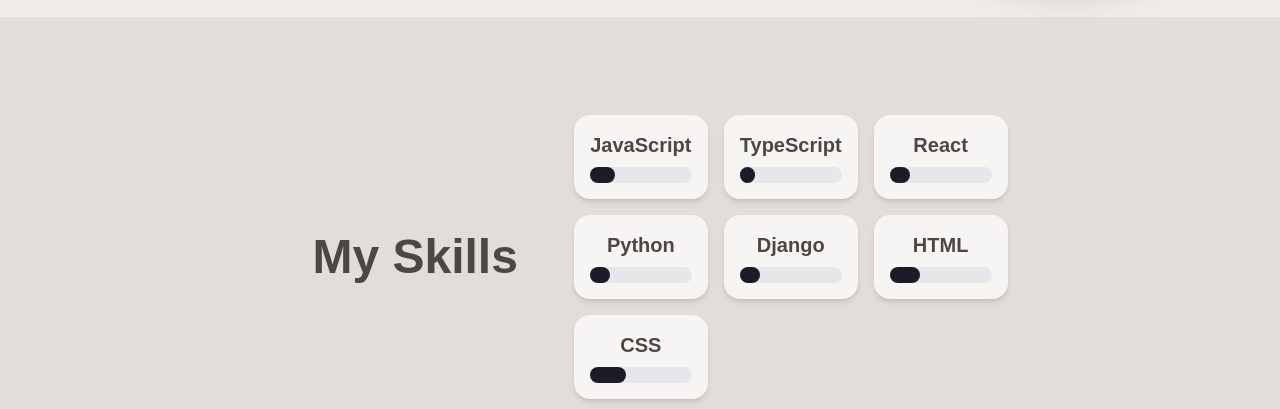
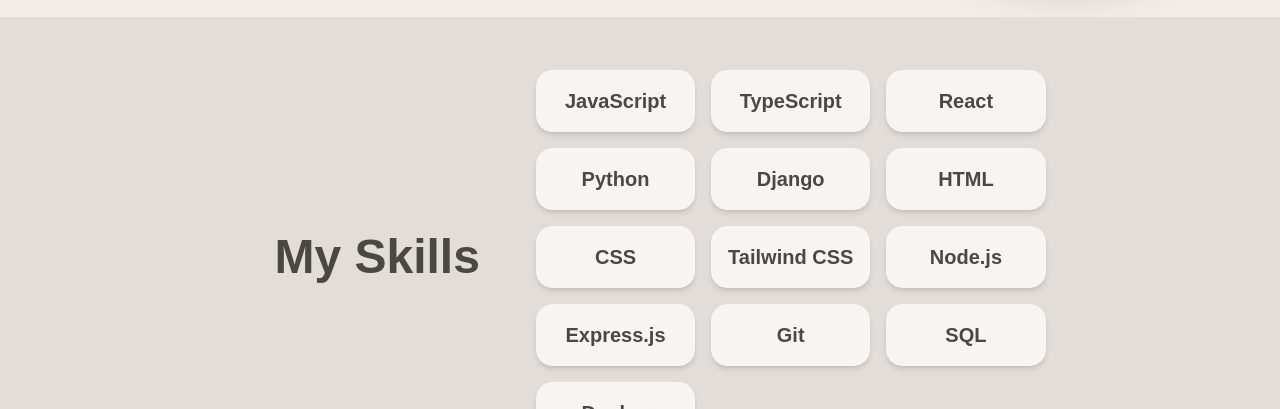
Before and after one commit to payermann/felix-portfolio-frontend, a React (Vite) app: page / in a window 1280 px wide. Shown: the part 543-952 px from the top of the page. Built offline with nearby package versions, Linux system fonts and the light colour scheme; a web font is replaced by a local one.

Commit message:
refactor: remove progress from SkillCard and update skills list in Home

```diff
--- a/src/components/SkillCard.tsx
+++ b/src/components/SkillCard.tsx
@@ -1,18 +1,13 @@
 interface SkillCardProps {
   name: string;
-  progress: number;
 }
 
-export default function SkillCard({ name, progress }: SkillCardProps) {
+export default function SkillCard({ name }: SkillCardProps) {
   return (
-    <div className="card bg-base-100 shadow-md p-4">
-      <h2 className="text-xl font-bold">{name}</h2>
-      <div className="w-full bg-gray-200 rounded-full h-4 mt-2">
-        <div
-          className="bg-primary h-4 rounded-full"
-          style={{ width: `${progress}%` }}
-        ></div>
-      </div>
+    <div className="group card bg-base-100 border-base-100 border-1 shadow-md p-4 hover:cursor-default hover:shadow-primary hover:border-primary">
+      <h2 className="text-xl font-bold transition-transform duration-100 group-hover:scale-110">
+        {name}
+      </h2>
     </div>
   );
 }
--- a/src/pages/Home.tsx
+++ b/src/pages/Home.tsx
@@ -6,13 +6,19 @@ import { ParticlesComponent } from "../components/Particles";
 
 export default function Home() {
   const skills = [
-    { name: "JavaScript", progress: 25 },
-    { name: "TypeScript", progress: 15 },
-    { name: "React", progress: 20 },
-    { name: "Python", progress: 20 },
-    { name: "Django", progress: 20 },
-    { name: "HTML", progress: 30 },
-    { name: "CSS", progress: 35 },
+    { name: "JavaScript" },
+    { name: "TypeScript" },
+    { name: "React" },
+    { name: "Python" },
+    { name: "Django" },
+    { name: "HTML" },
+    { name: "CSS" },
+    { name: "Tailwind CSS" },
+    { name: "Node.js" },
+    { name: "Express.js" },
+    { name: "Git" },
+    { name: "SQL" },
+    { name: "Docker" },
   ];
 
   return (
@@ -45,7 +51,7 @@ export default function Home() {
           <h1 className="text-5xl font-bold px-10 py-10">My Skills</h1>
           <div className="grid grid-cols-2 lg:grid-cols-3 gap-4">
             {skills.map((skill) => (
-              <SkillCard name={skill.name} progress={skill.progress} />
+              <SkillCard key={skill.name} name={skill.name} />
             ))}
           </div>
         </div>
```
